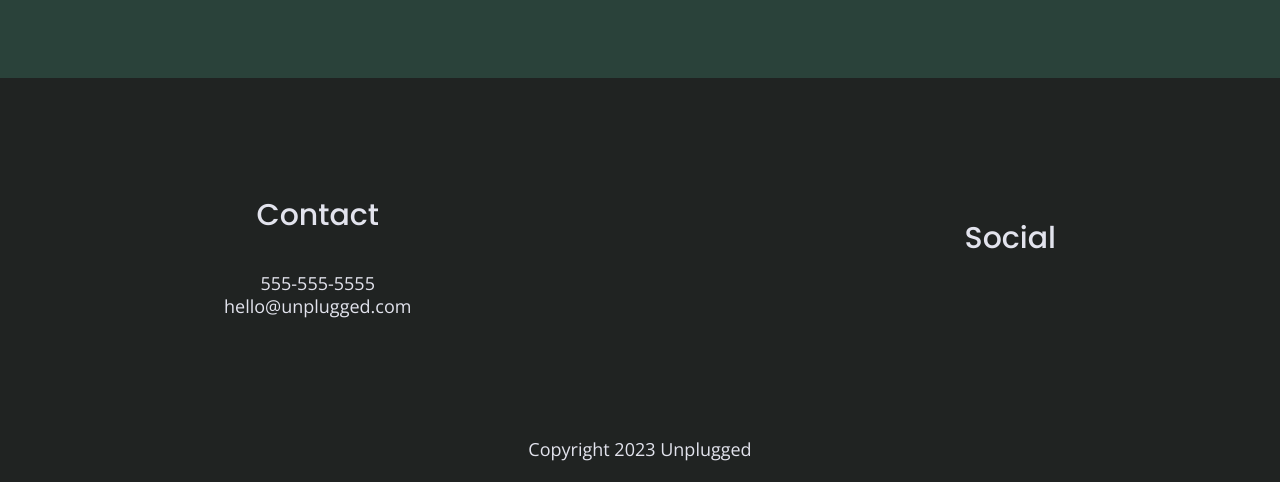
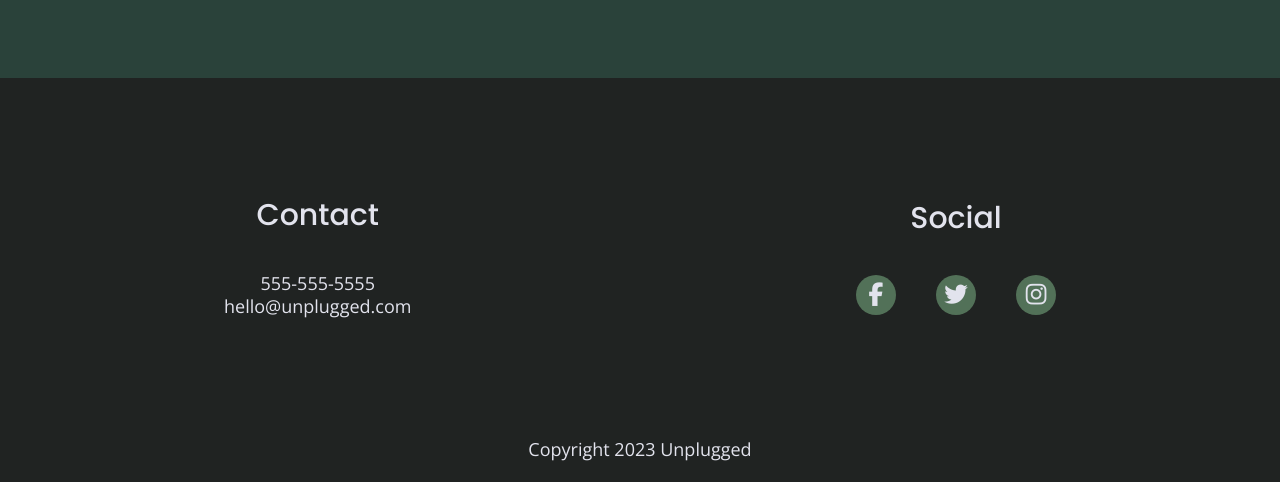
Before and after one commit to Violetbluecherry/unplugged-design, a website built with Parcel: page index.html in a window 1280 px wide. Shown: the part 2500-2982 px from the top of the page. Built offline with nearby package versions, Linux system fonts and the light colour scheme.

Commit message:
Added social icons

```diff
--- a/css/main.css
+++ b/css/main.css
@@ -227,9 +227,17 @@ textarea {
    }
 
    footer .social-icons p {
+     background-color: #527158;
+     border-radius: 50%;
+     width: 40px;
+     height: 40px;
      display: flex;
      justify-content: center;
      align-items: center;
+   }
+
+   footer .social-icons p i {
+     font-size: 1.3125em;
    }
 
    footer .copyright {
@@ -638,6 +646,11 @@ About Page
     line-height: 1.285;
   }
 
+  footer .social-icons {
+    width: 12.5em;
+    justify-content: space-between;
+  }
+
   footer .copyright {
     width: 100%;
   }
--- a/index.html
+++ b/index.html
@@ -136,13 +136,13 @@
           <h4>Social</h4>
           <div class="social-icons">
             <p>
-              <a href="https://www.facebook.com/Skillcrush/" target="_blank"></a>
+              <a href="https://www.facebook.com/Skillcrush/" target="_blank"><i class="fab fa-facebook-f"></i></a>
             </p>
             <p>
-              <a href="https://twitter.com/Skillcrush/" target="_blank"></a>
+              <a href="https://twitter.com/Skillcrush/" target="_blank"><i class="fab fa-twitter"></i></a>
             </p>
             <p>
-              <a href="https//www.instagram.com/skillcrush/" target="_blank"></a>
+              <a href="https//www.instagram.com/skillcrush/" target="_blank"><i class="fab fa-instagram"></i></a>
             </p>
           </div>
         </div>
```
Also changed, not shown: about/index.html (+3 -3 lines), faq/index.html (+3 -3 lines).
